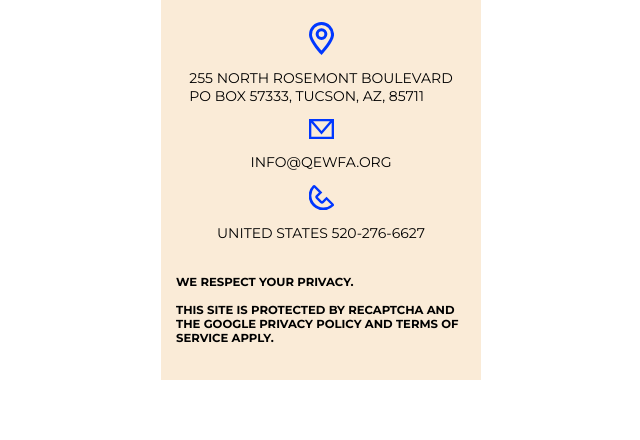
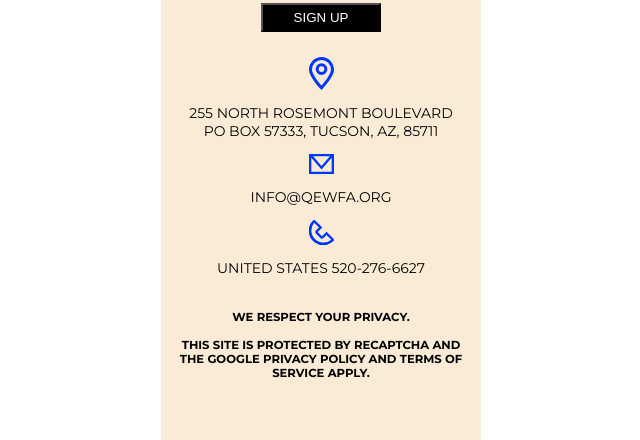
Before and after one commit to YegorCreative/QEWFA, a plain HTML site: page index.html in a window 1280 px wide. Shown: the part 3443-3883 px from the top of the page, without its empty margins (319-959 px from the left). Before the commit the page ends 3823 px from the top, so only its background shows below. Drawn offline with Linux system fonts and the light colour scheme.

Commit message:
Update styles.css

```diff
--- a/CSS/styles.css
+++ b/CSS/styles.css
@@ -273,6 +273,10 @@ color: #9500ff;
     flex-direction: column;
     align-items: center;
     padding: 15px;
+    padding-top: 25px;
+    margin-top: 25px;
+    margin-bottom: 25px;
+    text-align: center;
   }
   .container{
     width: 100%;
@@ -292,7 +296,6 @@ color: #9500ff;
     border-radius: 12px;
   }
   .btn{
-
     width: 120px;
     padding: 5px;
     background-color: black;
```
